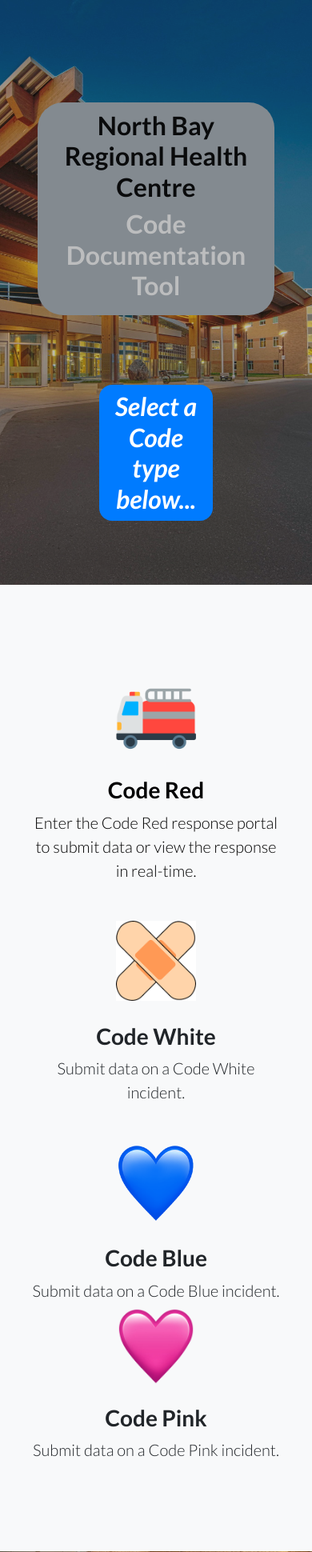
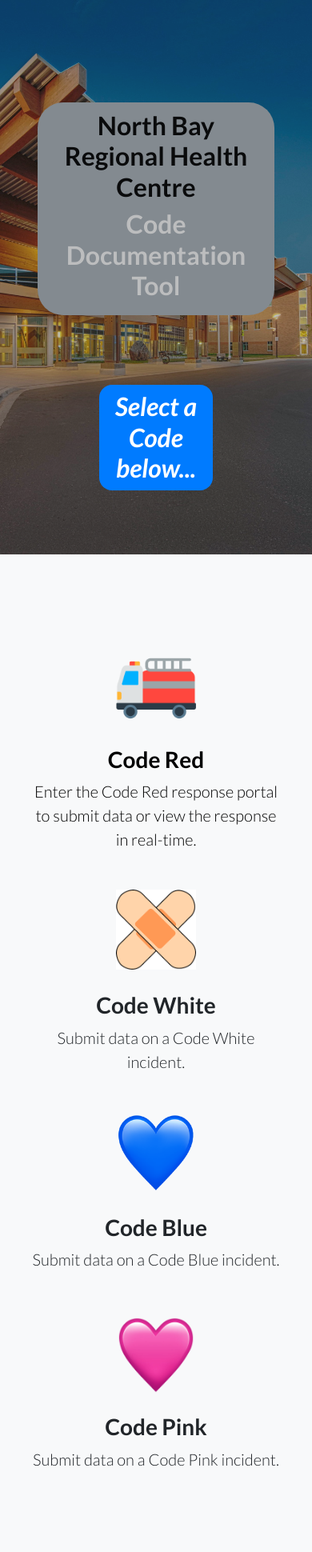
Before and after one commit to brendandagys/staffpool, a Django app: page / in a window 390 px wide; the page is wider, and only the part inside the window is pictured. Shown: the top 1940 px of that part at 80% size. Run offline with Django 3.2, Linux system fonts and the light colour scheme; some libraries are stand-ins or nearby versions.

Commit message:
Added media queries to blue heart icon

```diff
--- a/catalog/static/css/landing-page.css
+++ b/catalog/static/css/landing-page.css
@@ -190,6 +190,16 @@
     padding-right: 35px;
 }
 
-/* .pink_heart {
-    margin-top: 3rem;
-} */
+.tile_padding_blue {
+    position: relative;
+    padding-left: 35px;
+    padding-right: 35px;
+}
+
+@media only screen and (max-width: 991px) {
+    .tile_padding_blue {
+        position: relative;
+        padding-left: 35px;
+        padding-right: 35px;
+        margin-bottom: 50px;
+}
--- a/catalog/templates/homepage.html
+++ b/catalog/templates/homepage.html
@@ -36,7 +36,7 @@
 
         <div id="second" class="banner_text_2">
             <h2 class="opaque_bottom">
-                <i>Select a Code type below...</i></br>
+                <i>Select a Code below...</i></br>
             </h2>
         </div>
   </header>
@@ -70,7 +70,7 @@
           </div>
         </div>
 
-        <div class="tile_padding col-lg-3">
+        <div class="tile_padding_blue col-lg-3">
           <div class="grow features-icons-item mx-auto mb-0 mb-lg-3">
             <div class="features-icons-icon d-flex">
             <img src="{% static 'blueheart2.png' %}" alt="Blue Heart" width="100" height="100"/>
```
